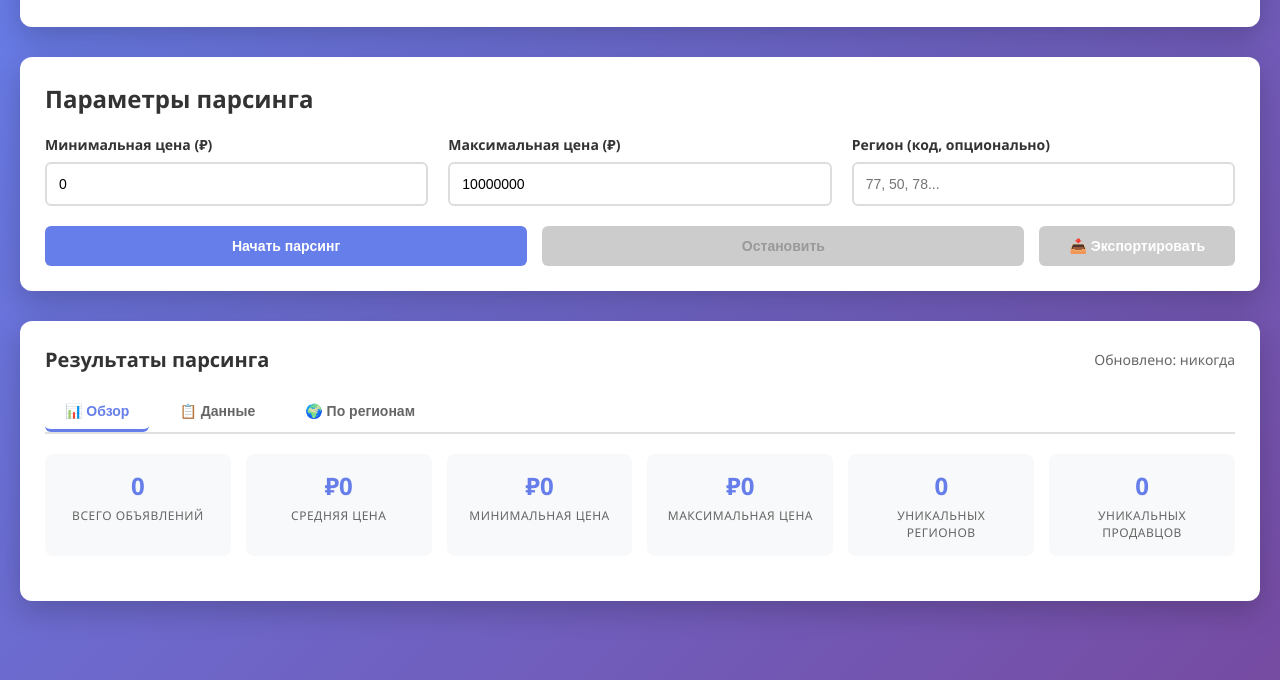
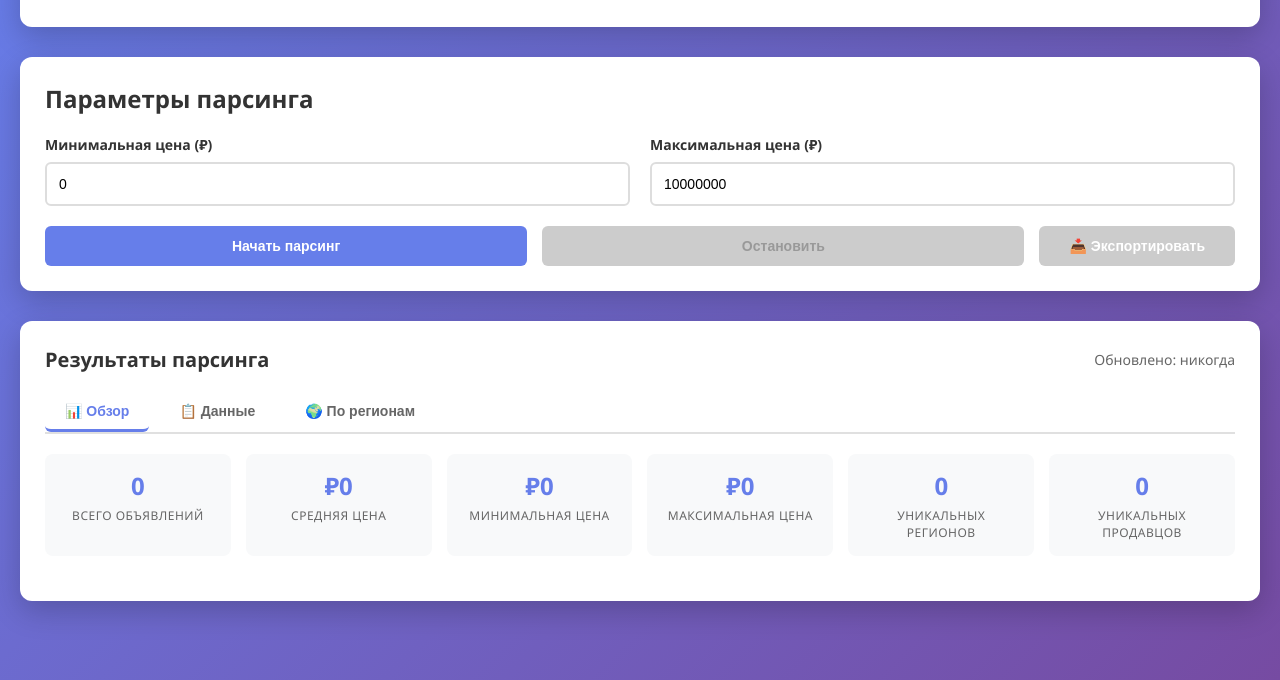
Before and after one commit to Aleksey341/Parser_Autonomera, a website: page public/index.html in a window 1280 px wide. Shown: the part 120-800 px from the top of the page. Drawn offline with Linux system fonts and the light colour scheme.

Commit message:
UI: Remove region input field from parser form
- Remove 'Регион (код, опционально)' field from controls
- Update CSS grid from 3 columns to 2 columns
- Set region parameter to null in API request
- Keep only 'Минимальная цена' and 'Максимальная цена' fields

Now the form is cleaner with just price range filtering.

```diff
--- a/public/index.html
+++ b/public/index.html
@@ -24,10 +24,6 @@
                 <div class="control-item">
                     <label for="maxPrice">Максимальная цена (₽)</label>
                     <input type="number" id="maxPrice" placeholder="10000000" value="10000000">
-                </div>
-                <div class="control-item">
-                    <label for="region">Регион (код, опционально)</label>
-                    <input type="text" id="region" placeholder="77, 50, 78...">
                 </div>
             </div>
 
--- a/public/main.js
+++ b/public/main.js
@@ -20,7 +20,6 @@ console.log('🚗 Server URL:', serverUrl);
 async function startParsing() {
     const minPrice = parseInt(document.getElementById('minPrice').value) || 0;
     const maxPrice = parseInt(document.getElementById('maxPrice').value) || Infinity;
-    const region = document.getElementById('region').value || null;
     const maxPages = 50;
     const delayMs = 1000;
 
@@ -52,7 +51,7 @@ async function startParsing() {
             body: JSON.stringify({
                 minPrice,
                 maxPrice: maxPrice === Infinity ? 999999999 : maxPrice,
-                region,
+                region: null,
                 maxPages,
                 delayMs
             })
--- a/public/styles.css
+++ b/public/styles.css
@@ -47,7 +47,7 @@ body {
 
 .control-group {
     display: grid;
-    grid-template-columns: 1fr 1fr 1fr;
+    grid-template-columns: 1fr 1fr;
     gap: 20px;
     margin-bottom: 20px;
 }
```
